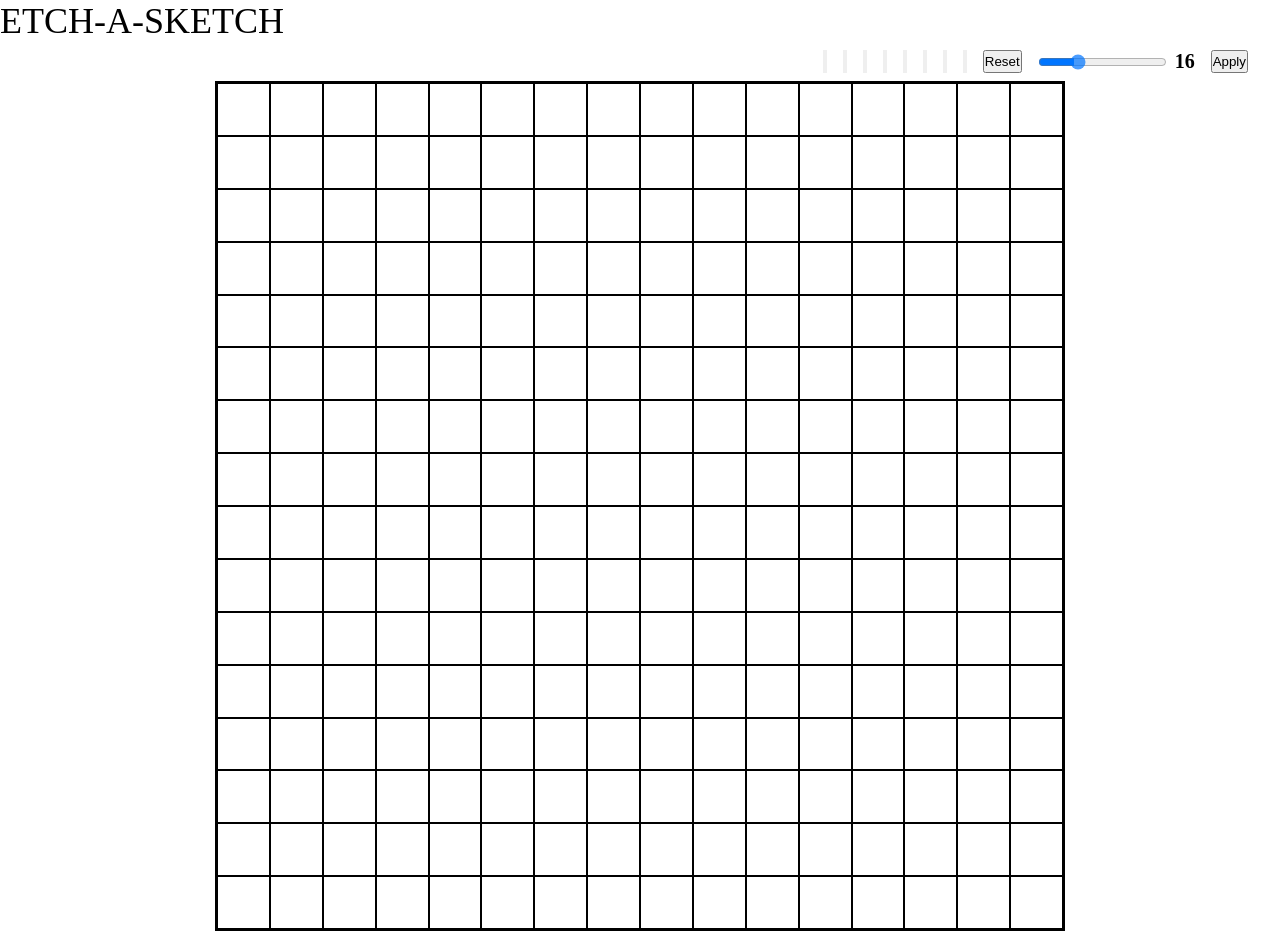
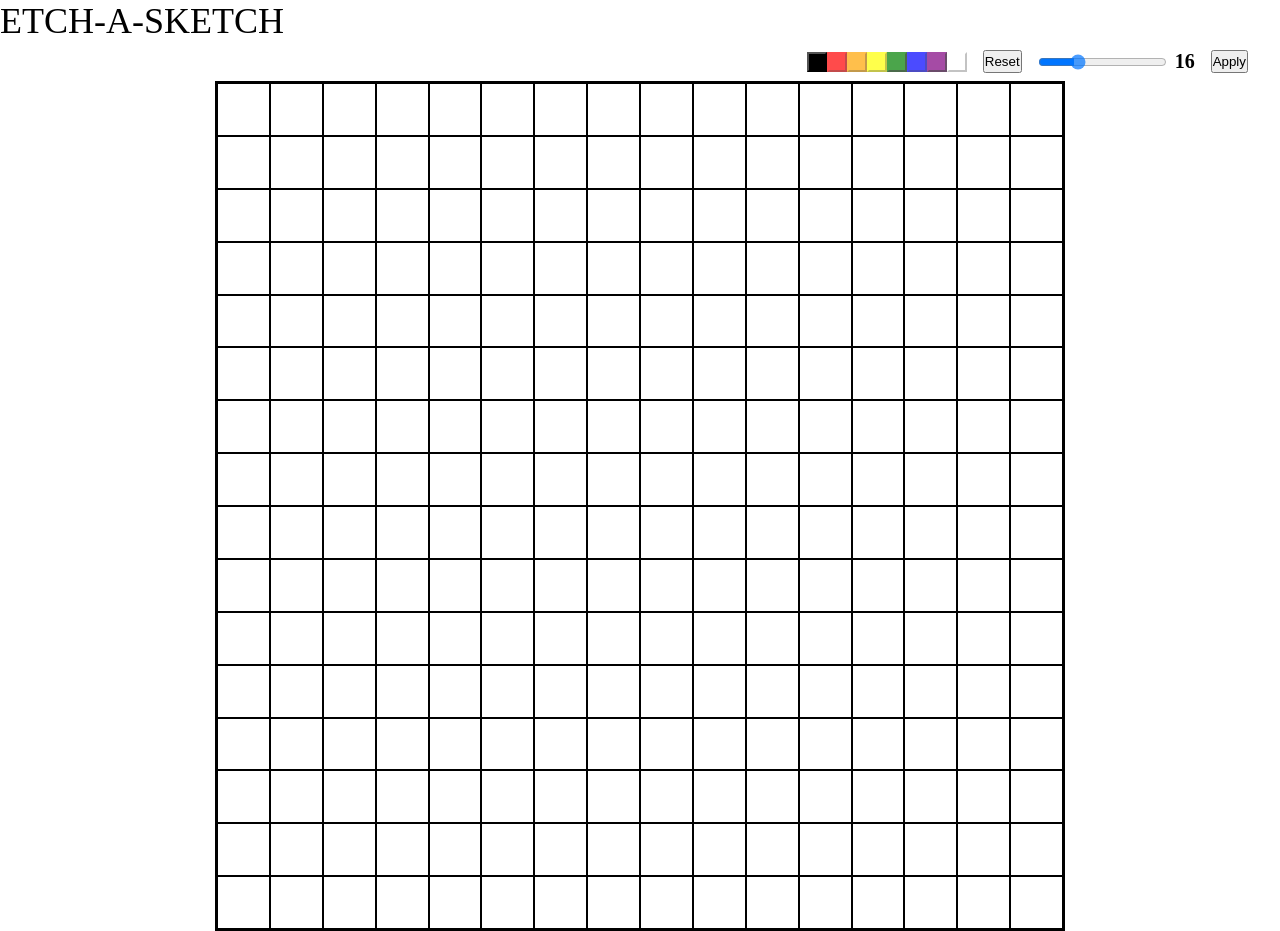
Before and after one commit to EzekielEnnis/etch-a-sketch, a plain HTML site: page index.html in a window 1280 px wide. Drawn offline with Linux system fonts and the light colour scheme.

Commit message:
Add style for color buttons
Add border and background color on creation of buttons
and some css styling

```diff
--- a/script.js
+++ b/script.js
@@ -60,14 +60,19 @@ function apply(){
 };
 
 function createColors(){
+    let btnContainer = document.createElement("div")
+    btnContainer.classList.add("clrBtnContainer")
     colors.forEach(color => {
         let clrBtn = document.createElement("button")
         clrBtn.classList.add("clrBtn")
         clrBtn.id = color
+        clrBtn.style["background-color"] = color
+        clrBtn.style["border-color"] = color
         if(color === "black") clrBtn.classList.add("checked");
-        settings.insertBefore(clrBtn, resetButton)
+        btnContainer.appendChild(clrBtn)
         allClrBtns.push(clrBtn)
     })
+    settings.insertBefore(btnContainer, resetButton)
 }
 
 function setColor(box){
--- a/style.css
+++ b/style.css
@@ -41,17 +41,19 @@
 
     padding: 8px 32px;
 
-    input::after {
-        display: block;
-        position: relative;
-        padding-left: 35px;
-        margin-bottom: 12px;
-        cursor: pointer;
-        font-size: 22px;
-        -webkit-user-select: none;
-        -moz-user-select: none;
-        -ms-user-select: none;
-        user-select: none;
+    .clrBtnContainer {
+        display: flex;
+        align-items: center;
+        flex-wrap: wrap;
+
+        & button {
+            min-width: 20px;
+            min-height: 20px;
+            opacity: 0.7;
+        }
+        & .checked {
+            opacity: 1;
+        }
     }
 
     & .slider {
```
